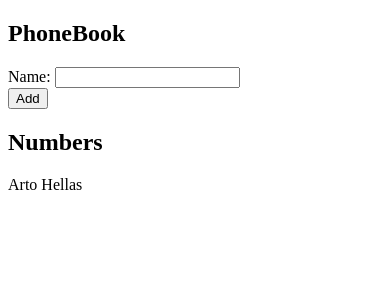
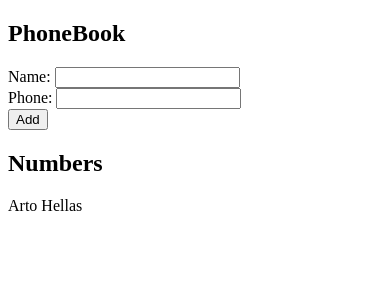
Before and after one commit to antoniogiroz/open-fullstack, a React (Vite) app in the folder part2/phonebook/: page / in a window 390 px wide. Shown: the top 300 px of the page. Built offline with nearby package versions, Linux system fonts and the light colour scheme.

Commit message:
feat: Add phone number

```diff
--- a/part2/phonebook/src/App.jsx
+++ b/part2/phonebook/src/App.jsx
@@ -7,6 +7,7 @@ function App() {
     },
   ]);
   const [newName, setNewName] = useState('');
+  const [newPhoneNumber, setNewPhoneNumber] = useState('');
 
   const handleSubmit = (event) => {
     event.preventDefault();
@@ -20,15 +21,19 @@ function App() {
       ...people,
       {
         name: newName,
+        phone: newPhoneNumber,
       },
     ]);
+
     setNewName('');
+    setNewPhoneNumber('');
   };
 
   return (
     <div>
       <h2>PhoneBook</h2>
       <form onSubmit={handleSubmit}>
+        <div>
           <div>
             <label htmlFor="name">Name: </label>
             <input
@@ -38,12 +43,23 @@ function App() {
             />
           </div>
           <div>
+            <label htmlFor="phone">Phone: </label>
+            <input
+              id="phone"
+              value={newPhoneNumber}
+              onChange={(event) => setNewPhoneNumber(event.target.value)}
+            />
+          </div>
+        </div>
+        <div>
           <button>Add</button>
         </div>
       </form>
       <h2>Numbers</h2>
       {people.map((person) => (
-        <p key={person.name}>{person.name}</p>
+        <p key={person.name}>
+          {person.name} {person.phone}
+        </p>
       ))}
     </div>
   );
```
Lines whose indentation alone changed are shown as unchanged.
